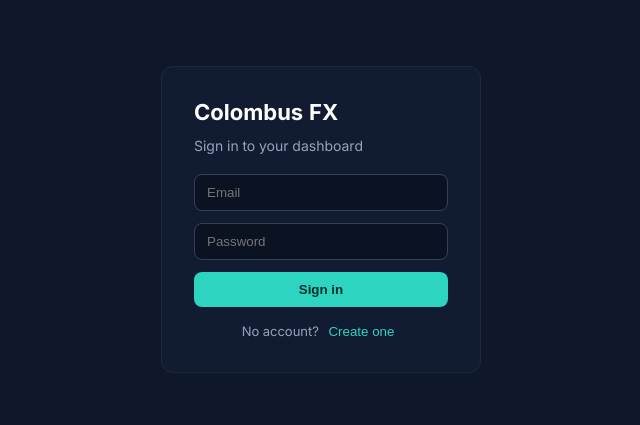
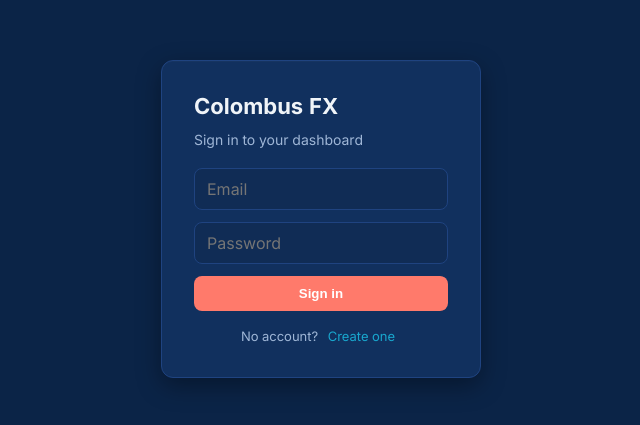
Before and after one commit to MazenFehri/Colombus-Dashboard, a React (Vite) app in the folder frontend/: page / in a window 1280 px wide. Shown: the part 181-606 px from the top of the page, without its empty margins (319-959 px from the left). Built offline with nearby package versions, Linux system fonts and the light colour scheme; what chartjs-plugin-zoom would draw is missing.

Commit message:
fix: style auth/account/email UI with design tokens + handle digest save errors

```diff
--- a/frontend/src/auth/api.ts
+++ b/frontend/src/auth/api.ts
@@ -10,13 +10,18 @@ export const tokenStore = {
 
 export interface Me { id: number; email: string; digest_enabled: boolean; }
 
+function errorDetail(body: unknown, fallback: string): string {
+  const detail = (body as { detail?: unknown } | null)?.detail;
+  return typeof detail === 'string' ? detail : fallback;
+}
+
 export async function apiRegister(email: string, password: string): Promise<void> {
   const r = await fetch(endpoints.register(), {
     method: 'POST',
     headers: { 'Content-Type': 'application/json' },
     body: JSON.stringify({ email, password }),
   });
-  if (!r.ok) throw new Error((await r.json().catch(() => ({}))).detail ?? 'Registration failed');
+  if (!r.ok) throw new Error(errorDetail(await r.json().catch(() => ({})), 'Registration failed'));
 }
 
 export async function apiLogin(email: string, password: string): Promise<string> {
@@ -25,7 +30,7 @@ export async function apiLogin(email: string, password: string): Promise<string>
     headers: { 'Content-Type': 'application/json' },
     body: JSON.stringify({ email, password }),
   });
-  if (!r.ok) throw new Error((await r.json().catch(() => ({}))).detail ?? 'Login failed');
+  if (!r.ok) throw new Error(errorDetail(await r.json().catch(() => ({})), 'Login failed'));
   return (await r.json()).access_token as string;
 }
 
--- a/frontend/src/components/layout/Header.tsx
+++ b/frontend/src/components/layout/Header.tsx
@@ -1,3 +1,4 @@
+import { useState } from 'react';
 import { fmtTime } from '../../lib/format';
 import { useAuth } from '../../auth/AuthContext';
 
@@ -11,6 +12,16 @@ export function Header({
   onToggleTheme: () => void;
 }) {
   const { user, logout, setDigest } = useAuth();
+  const [digestErr, setDigestErr] = useState<string | null>(null);
+
+  const onToggleDigest = async (enabled: boolean) => {
+    setDigestErr(null);
+    try {
+      await setDigest(enabled);
+    } catch {
+      setDigestErr('Save failed');
+    }
+  };
 
   return (
     <header className="app-header">
@@ -43,9 +54,10 @@ export function Header({
               <span className="acct-email">{user.email}</span>
               <label className="acct-digest">
                 <input type="checkbox" checked={user.digest_enabled}
-                       onChange={(e) => setDigest(e.target.checked)} />
+                       onChange={(e) => onToggleDigest(e.target.checked)} />
                 Daily digest
               </label>
+              {digestErr && <span className="acct-digest-err">{digestErr}</span>}
               <button className="acct-logout" onClick={logout}>Log out</button>
             </div>
           )}
--- a/frontend/src/components/ui/ui.css
+++ b/frontend/src/components/ui/ui.css
@@ -188,8 +188,24 @@ body.light .pill.active {
 
 /* News card */
 .news-card { padding: 22px 24px; }
-.news-head { margin-bottom: 14px; }
+.news-head {
+  display: flex; align-items: center; justify-content: space-between;
+  gap: 12px; flex-wrap: wrap;
+  margin-bottom: 14px;
+}
 .news-head h3 { margin: 0; font-size: 14px; font-weight: 600; letter-spacing: 0.02em; color: var(--text); }
+.news-email-btn {
+  appearance: none; cursor: pointer; font: inherit;
+  font-size: 11.5px; font-weight: 600; letter-spacing: 0.04em;
+  color: var(--text-mute);
+  background: var(--surface);
+  border: 1px solid var(--border);
+  padding: 6px 12px; border-radius: var(--radius);
+  transition: all var(--t);
+}
+.news-email-btn:hover:not(:disabled) { color: var(--accent); border-color: var(--border-2); }
+.news-email-btn:disabled { opacity: 0.6; cursor: default; }
+.news-email-msg { font-size: 12px; color: var(--text-mute); margin-left: auto; }
 .news-body { display: flex; flex-direction: column; gap: 16px; }
 .news-status { font-size: 13.5px; color: var(--text-mute); margin: 0; }
 .news-section { display: flex; flex-direction: column; gap: 8px; }
--- a/frontend/src/styles/dashboard.css
+++ b/frontend/src/styles/dashboard.css
@@ -87,6 +87,31 @@ header.app-header {
   0%,100% { box-shadow: 0 0 0 3px rgba(34,197,94,0.18); }
   50%     { box-shadow: 0 0 0 6px rgba(34,197,94,0.05); }
 }
+
+/* Account cluster (auth controls in header) */
+.acct {
+  display: flex; align-items: center; gap: 12px;
+  padding-left: 12px;
+  border-left: 1px solid var(--border);
+  font-size: 12px;
+}
+.acct-email { color: var(--text-mute); font-weight: 500; }
+.acct-digest {
+  display: inline-flex; align-items: center; gap: 6px;
+  color: var(--text-mute); cursor: pointer; white-space: nowrap;
+}
+.acct-digest input { accent-color: var(--coral); cursor: pointer; margin: 0; }
+.acct-digest-err { color: var(--risk-high); font-size: 11.5px; white-space: nowrap; }
+.acct-logout {
+  appearance: none; cursor: pointer; font: inherit;
+  font-size: 11.5px; font-weight: 600; letter-spacing: 0.04em;
+  color: var(--text-mute);
+  background: var(--surface);
+  border: 1px solid var(--border);
+  padding: 6px 12px; border-radius: var(--radius);
+  transition: all var(--t);
+}
+.acct-logout:hover { color: var(--coral); border-color: var(--border-2); }
 
 /* =========================================================
    Layout
--- a/frontend/src/styles/globals.css
+++ b/frontend/src/styles/globals.css
@@ -72,15 +72,20 @@ body {
 /* =========================================================
    Auth pages
    ========================================================= */
-.auth-shell { min-height: 100vh; display: grid; place-items: center; background: #0F172A; }
+.auth-shell { min-height: 100vh; display: grid; place-items: center; background: var(--bg); }
 .auth-card { display: flex; flex-direction: column; gap: 12px; width: 320px;
-  padding: 32px; background: #111c33; border: 1px solid #1e293b; border-radius: 12px; }
-.auth-card h1 { color: #fff; margin: 0; font-size: 22px; }
-.auth-sub { color: #94a3b8; margin: 0 0 8px; font-size: 14px; }
-.auth-card input { padding: 10px 12px; border-radius: 8px; border: 1px solid #334155;
-  background: #0b1322; color: #e2e8f0; }
-.auth-card button[type=submit] { padding: 10px; border: 0; border-radius: 8px;
-  background: #2DD4BF; color: #042f2a; font-weight: 600; cursor: pointer; }
-.auth-err { color: #f87171; font-size: 13px; margin: 0; }
-.auth-switch { color: #94a3b8; font-size: 13px; text-align: center; margin: 4px 0 0; }
-.auth-switch button { background: none; border: 0; color: #2DD4BF; cursor: pointer; }
+  padding: 32px; background: var(--surface); border: 1px solid var(--border);
+  border-radius: var(--radius-lg); box-shadow: var(--shadow-card); }
+.auth-card h1 { color: var(--text); margin: 0; font-size: 22px; }
+.auth-sub { color: var(--text-mute); margin: 0 0 8px; font-size: 14px; }
+.auth-card input { padding: 10px 12px; border-radius: var(--radius); border: 1px solid var(--border);
+  background: var(--bg-soft); color: var(--text); font: inherit; transition: border-color var(--t); }
+.auth-card input:focus { outline: none; border-color: var(--border-2); }
+.auth-card button[type=submit] { padding: 10px; border: 0; border-radius: var(--radius);
+  background: var(--coral); color: #fff; font-weight: 600; cursor: pointer;
+  transition: background var(--t); }
+.auth-card button[type=submit]:hover { background: var(--coral-2); }
+.auth-err { color: var(--risk-high); font-size: 13px; margin: 0; }
+.auth-switch { color: var(--text-mute); font-size: 13px; text-align: center; margin: 4px 0 0; }
+.auth-switch button { background: none; border: 0; color: var(--secondary); cursor: pointer; font: inherit; }
+.auth-switch button:hover { text-decoration: underline; }
```
